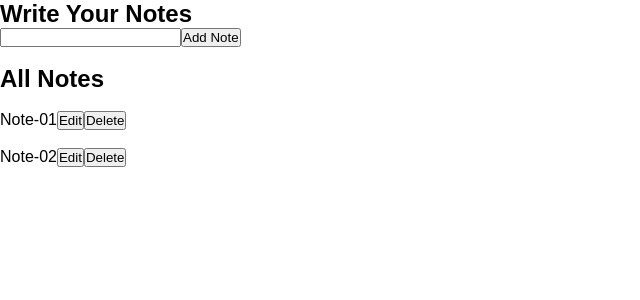
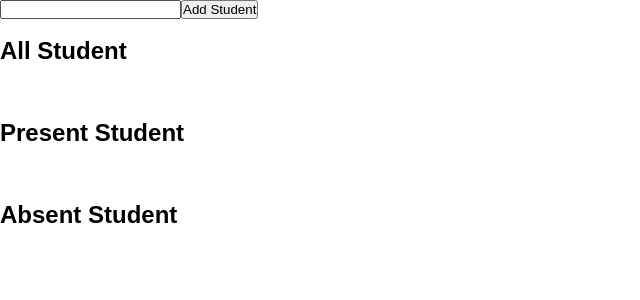
Before and after one commit to noyon8987/008_INTERACTIVE_REACT_TUTORIAL_PRACTICE_008, a React (Vite) app in the folder React_Setup/: page / in a window 1280 px wide. Shown: the top 300 px of the page, without its empty margins (0-640 px from the left). Built offline with nearby package versions, Linux system fonts and the light colour scheme.

Commit message:
Student Attendence is Updated

```diff
--- a/React_Setup/src/App.jsx
+++ b/React_Setup/src/App.jsx
@@ -4,6 +4,7 @@ import "./style.css";
 import Component from "./components/Component";
 import State from "./State/State";
 import Note_APP from "./Note Take App/Note_APP";
+import Student_App from "./Student Attendence App/Student_App";
 
 
 export default function App() {
@@ -11,7 +12,8 @@ export default function App() {
     <div>
       {/* <Component/> */}
       {/* <State/> */}
-      <Note_APP/>
+      {/* <Note_APP/> */}
+      <Student_App/>
     </div>
   );
 }
--- /dev/null
+++ b/React_Setup/src/Student Attendence App/Student_Add.jsx
@@ -0,0 +1,94 @@
+import React, { useState } from "react";
+
+export default function Student_Add() {
+  const [studentName, setStudentName] = useState("");
+  const [student, setStudent] = useState([]);
+  const [editMode, setEditMode] = useState(false);
+  const [editableStudent, setEditableStudent] = useState(null);
+
+  function handleSubmit(e) {
+    e.preventDefault();
+    if (studentName.trim() === "") {
+      return alert("Please type a valid name");
+    }
+    editMode ? updatedStudent() : createStudent();
+  }
+
+  function createStudent() {
+    const newStudent = {
+      id: Date.now() + "",
+      name: student,
+    };
+    setStudent([...student, newStudent]);
+    setStudentName("");
+  }
+
+  function handleStudentName(e) {
+    setStudentName(e.target.value);
+  }
+
+  function updatedStudent(student) {
+     const updateHandler = student.map((item)=>{
+        if (item.id === editMode.id) {
+            return {...item, name: studentName}
+        }
+        return updateHandler;
+        setEditMode(false);
+     })
+  }
+
+  function deleteHandler(studentId) {
+    const deleteStudent = student.filter((item) => item.id !== studentId);
+    setStudent(deleteStudent);
+  }
+
+  return (
+    <div className="student-form">
+      <form onSubmit={handleSubmit}>
+        <input type="text" value={studentName} onChange={handleStudentName} />
+        <button type="submit">
+          {editMode ? "Updated Student" : "Add Student"}
+        </button>
+      </form>
+      <br />
+      <div className="student-list">
+        <div className="student-name">
+          <h2>All Student</h2>
+          <ul>
+            {student.map((student) => (
+              <>
+                <li key={student.id}>
+                  <span>{student.name}</span>
+                  <button onClick={() => {
+                      editModeHandler(student);
+                  }}>edit</button>
+                  <button
+                    onClick={() => {
+                      deleteHandler(student.id);
+                    }}
+                  >
+                    delete
+                  </button>
+                  <button>Add Present</button>
+                  <button>Add Absent</button>
+                </li>
+              </>
+            ))}
+          </ul>
+        </div>
+        <br />
+        <br />
+        <br />
+        <div className="present-student">
+          <h2>Present Student</h2>
+        </div>
+        <br />
+        <br />
+        <br />
+        <div className="absent-student">
+          <h2>Absent Student</h2>
+        </div>
+      </div>
+    </div>
+  );
+}
--- /dev/null
+++ b/React_Setup/src/Student Attendence App/Student_App.jsx
@@ -0,0 +1,10 @@
+import React from "react";
+import Student_Add from "./Student_Add";
+
+export default function Student_App() {
+  return (
+    <div>
+      <Student_Add />
+    </div>
+  );
+}
```
